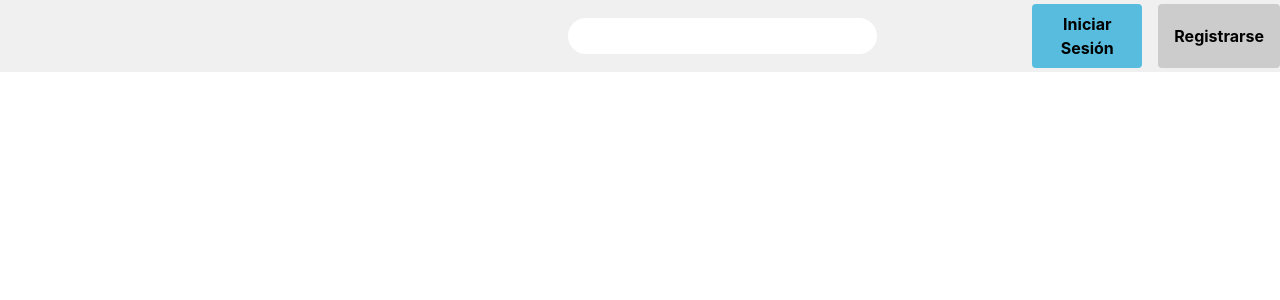
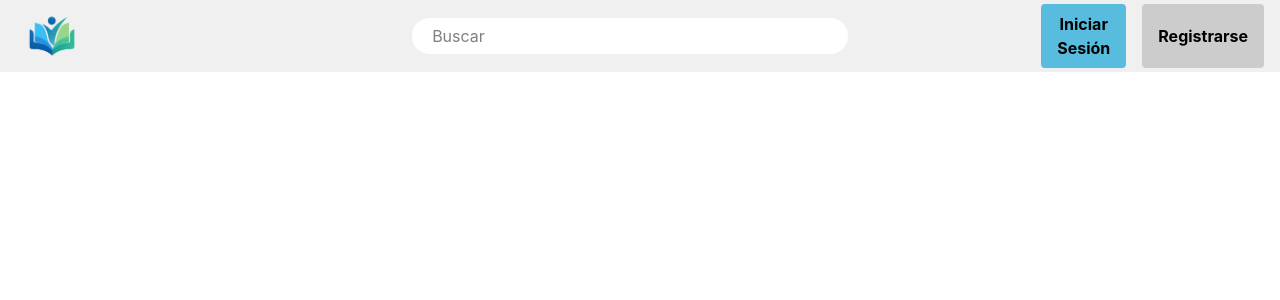
Before and after one commit to Santinorua/ProjectPedia, a React (Vite) app in the folder my-app/: page / in a window 1280 px wide. Shown: the top 300 px of the page. Built offline with nearby package versions, Linux system fonts and the light colour scheme.

Commit message:
Final barra superior

```diff
--- a/my-app/src/barraBusqueda.jsx
+++ b/my-app/src/barraBusqueda.jsx
@@ -1,7 +1,7 @@
 
 function BarraBusqueda() {
     return (
-        <input type="text" className="bg-[var(--white)] w-1/2 h-1/2 outline-none rounded-full"/>
+        <input type="text" className="bg-[var(--white)] w-1/2 h-1/2 outline-none rounded-full pl-5" placeholder="Buscar"/>
     )
 }
 
--- a/my-app/src/barraSuperior.jsx
+++ b/my-app/src/barraSuperior.jsx
@@ -4,11 +4,13 @@ import BarraBusqueda from "./barraBusqueda.jsx"
 function BarraSuperior(){
     return (
         <div class="w-full h-[9%] bg-[var(--lightGray)] flex items-center">
-            <div class="w-1/3 h-full"></div>
-            <div class="w-1/2 h-full flex items-center justify-center">
+            <div class="w-1/6 h-full">
+                <img src="src/assets/logo.png" alt="" className="pl-4 h-full" />
+            </div>
+            <div class="w-3/4 h-full flex items-center justify-center">
                 <BarraBusqueda />
             </div>
-            <div class="w-1/5 h-full flex items-center gap-4">
+            <div class="w-1/6 h-full flex items-center gap-4 pr-4 justify-end">
                 <UserBarra logueado={false} />
             </div>
         </div>
```
Also changed, not shown: my-app/src/assets/logo.png (added).
